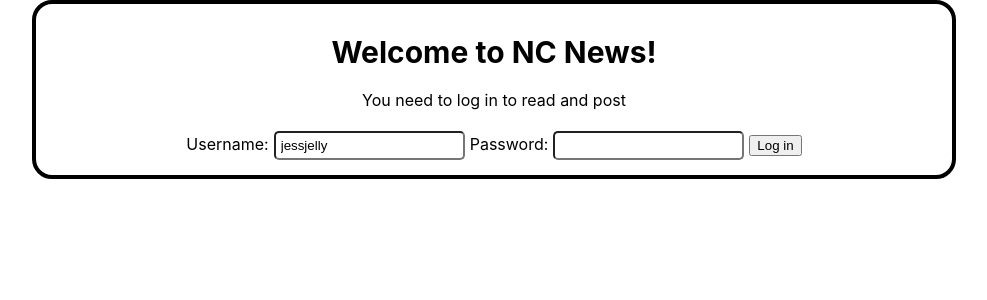
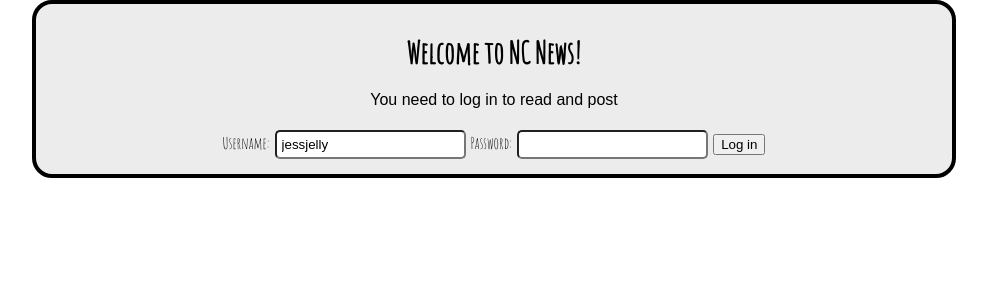
Before and after one commit to mcnalc/nc_news, a React (Create React App) app: page / in a window 1280 px wide. Shown: the top 300 px of the page, without its empty margins (146-1133 px from the left). Built offline with nearby package versions, Linux system fonts and the light colour scheme; no server answers; a web font is replaced by a local one.

Commit message:
minor change to login

```diff
--- a/src/App.css
+++ b/src/App.css
@@ -12,6 +12,7 @@
 
 .content {
   width: 100vw;
+  background-color: white;
 }
 
 @media only screen and (max-width: 600px) {
@@ -48,12 +49,17 @@ h1 {
 .login {
   border: 4px solid black;
   border-radius: 20px;
-  background-color: white;
+  background-color: #ececec;
   justify-content: center;
   padding: 10px;
   display: block;
   margin: auto;
   width: 70%;
+  font-family: "Amatic SC", cursive;
+}
+
+.login-text {
+  font-family: Arial, Helvetica, sans-serif;
 }
 
 .topic-cat {
--- a/src/components/Login.jsx
+++ b/src/components/Login.jsx
@@ -11,7 +11,7 @@ class Login extends Component {
     return (
       <div className="login">
         <h1>Welcome to NC News!</h1>
-        <p>You need to log in to read and post</p>
+        <p className="login-text">You need to log in to read and post</p>
         <form onSubmit={this.handleSubmit}>
           <label htmlFor="username">Username:</label>
           <input
```
